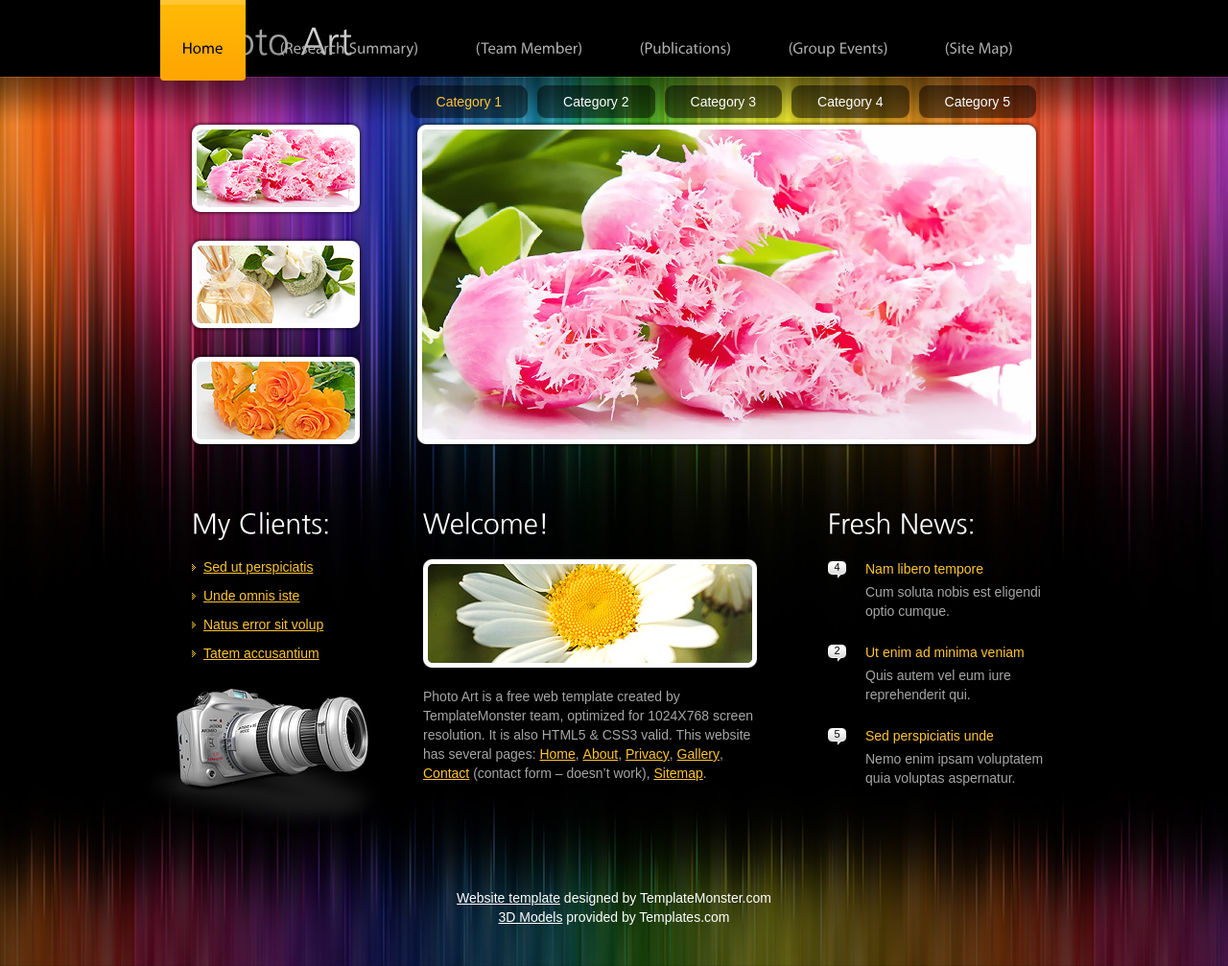
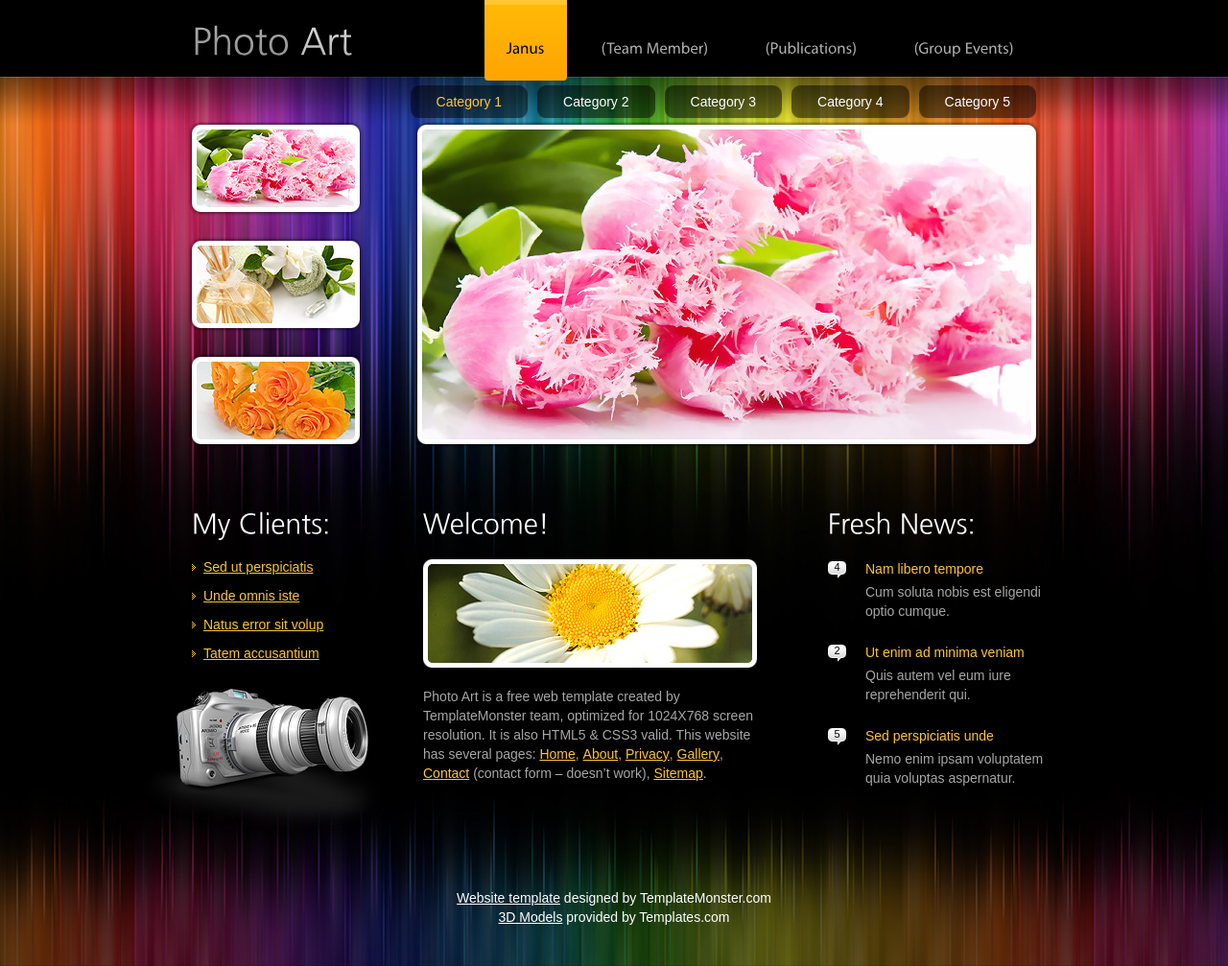
Before and after one commit to zmj454/mjzlab.github.io, a plain HTML site: page index.html in a window 1280 px wide. Shown: the whole page at 96% size. Drawn offline with Linux system fonts and the light colour scheme.

Commit message:
Update index.html

```diff
--- a/index.html
+++ b/index.html
@@ -37,12 +37,12 @@
 				 <h1><a href="index.html">Photo <span>Art</span></a></h1>
 				 <nav>
 						<ul>
-							 <li><a href="index.html" class="active"><span><span>Home</span></span></a></li>
-							 <li><a href="Reseach_summary.html"><span><span>研究总结(Research Summary)</span></span></a></li>
+							 <li><a href="index.html" class="active"><span><span>Janus纳米生物材料</span></span></a></li>
+							 <!-- <li><a href="Reseach_summary.html"><span><span>研究总结(Research Summary)</span></span></a></li> -->
 							 <li><a href="People.html"><span><span>实验室人员(Team Member)</span></span></a></li>
 							 <li><a href="Publications.html"><span><span>研究成果(Publications)</span></span></a></li>
 							 <li><a href="Group_activity.html"><span><span>实验室活动(Group Events)</span></span></a></li>
-							 <li><a href="sitemap.html"><span><span>网站导图(Site Map)</span></span></a></li>
+							<!--  <li><a href="sitemap.html"><span><span>网站导图(Site Map)</span></span></a></li> -->
 						</ul>
 				 </nav>
 				 <ul class="tabs">
```
